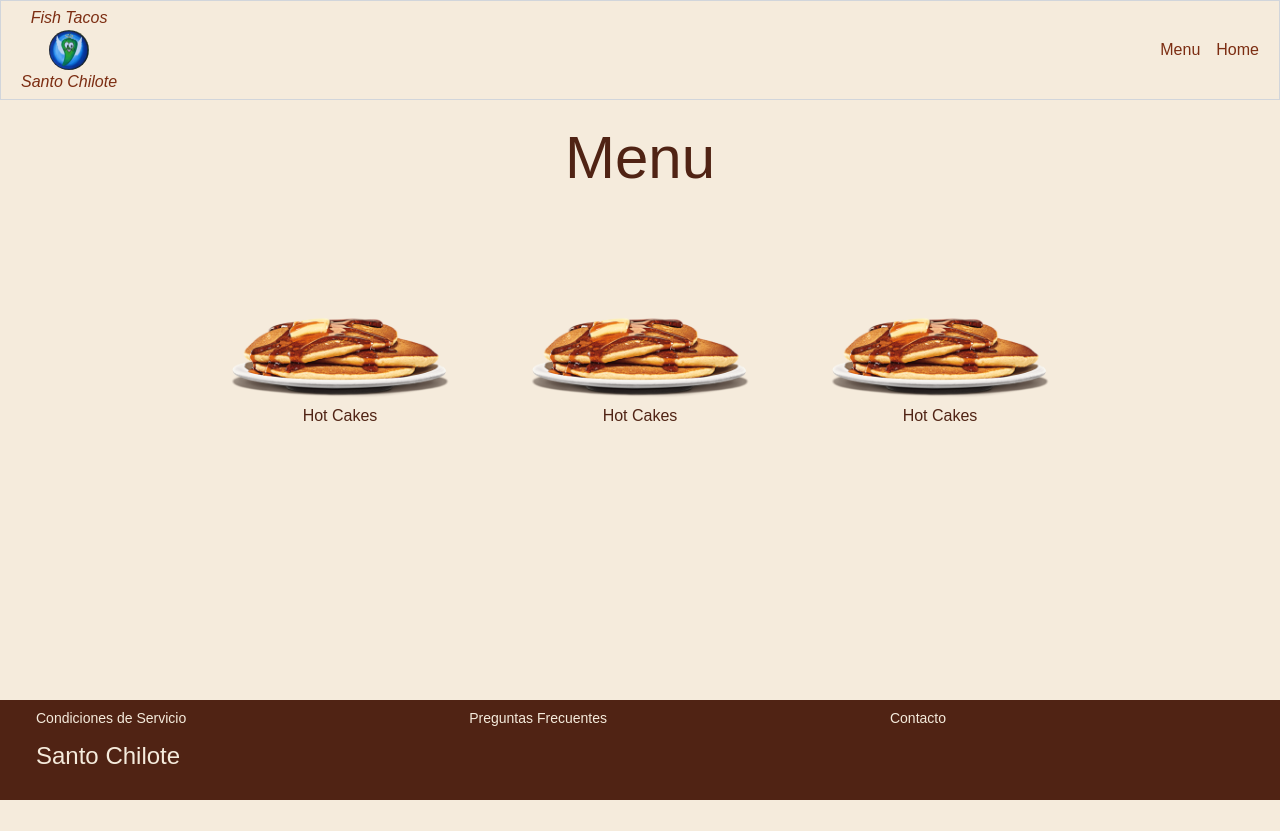
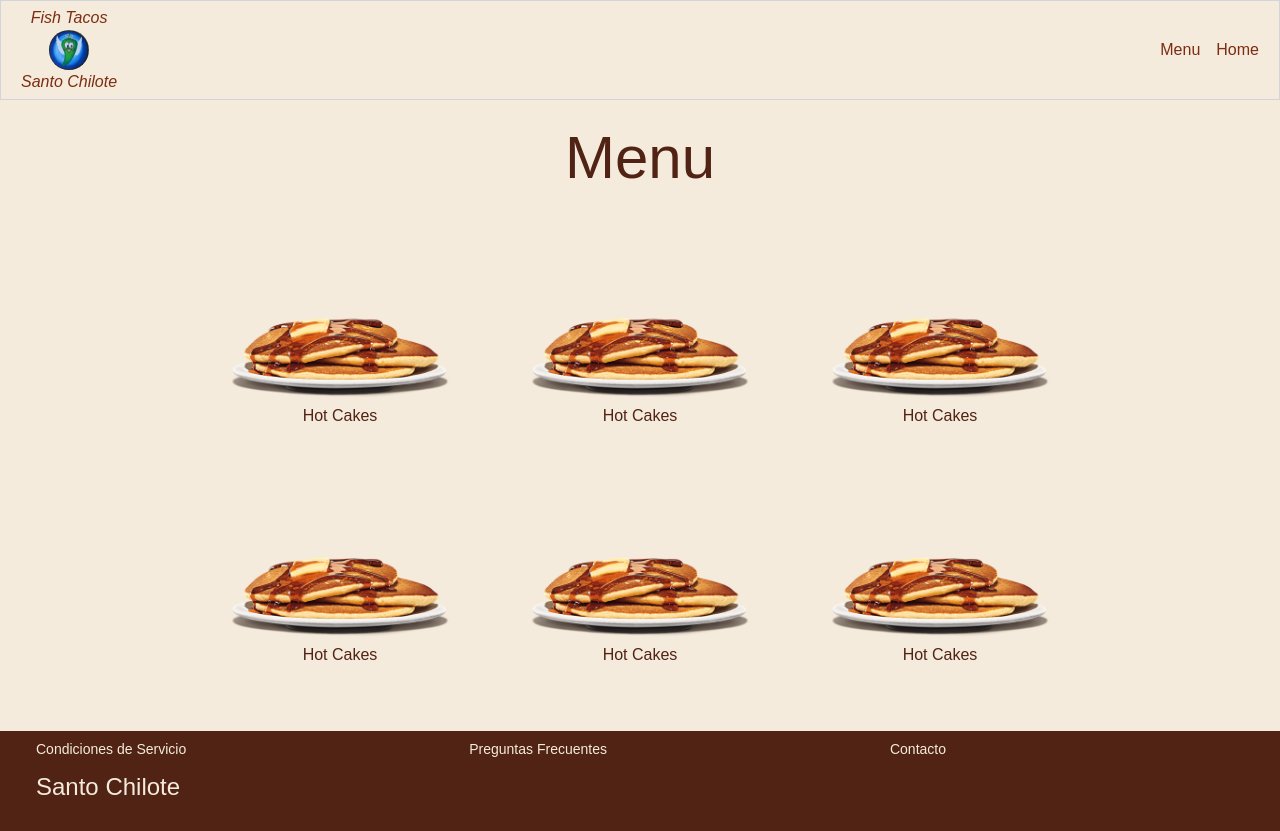
Before and after one commit to chucoyos/santo_chilote, a Next.js app: page /menu in a window 1280 px wide. Before the commit the page ends 800 px from the top, so only its background shows below. Built offline with nearby package versions, Linux system fonts and the light colour scheme; a web font is replaced by a local one.

Commit message:
Edit footer and trasition food items

```diff
--- a/app/components/FoodItem.jsx
+++ b/app/components/FoodItem.jsx
@@ -1,6 +1,6 @@
 import Image from 'next/image'
 const FoodItem = ({ name, image }) => (
-	<div className='food-item flex flex-col items-center w-1/8'>
+	<div className='food-item flex flex-col items-center w-1/8 hover:scale-105 duration-300 easy-in-out cursor-pointer'>
 		<Image
 			src={image}
 			alt={name}
--- a/app/components/Footer.jsx
+++ b/app/components/Footer.jsx
@@ -2,7 +2,7 @@ import Link from 'next/link'
 
 const Footer = () => {
 	return (
-		<footer className='footer'>
+		<footer className='footer mt-16'>
 			<div className='flex text-sm ml-4'>
 				<ul className='flex justify-between w-3/4'>
 					<Link
--- a/app/components/Promo.jsx
+++ b/app/components/Promo.jsx
@@ -1,7 +1,7 @@
 import Image from 'next/image'
 export default function Promo() {
 	return (
-		<div className=''>
+		<div className='drop-shadow cursor-pointer hover:scale-105 transition ease-in-out duration-200 hover:drop-shadow-lg'>
 			<Image
 				src='/promo.png'
 				alt='hot cake promo'
--- a/app/layout.css
+++ b/app/layout.css
@@ -22,9 +22,6 @@
 .footer {
 	background: var(--txt-default);
 	color: var(--bg-default);
-	position: fixed;
-	bottom: 0;
-	left: 0;
 	width: 100%;
 	height: 100px;
 	display: flex;
--- a/app/layout.js
+++ b/app/layout.js
@@ -17,10 +17,12 @@ export default function RootLayout({ children }) {
 	return (
 		<html lang='en'>
 			<body className={agbalumo.className}>
-				<DrawerNav />
-				<Nav />
-				{children}
-				<Footer />
+				<div className='flex flex-col'>
+					<DrawerNav />
+					<Nav />
+					{children}
+					<Footer />
+				</div>
 			</body>
 		</html>
 	)
--- a/app/menu/page.jsx
+++ b/app/menu/page.jsx
@@ -16,6 +16,20 @@ const Menu = () => (
 				image='/Hot-cakes.png'
 			/>
 		</div>
+		<div className='flex flex-row justify-center'>
+			<FoodItem
+				name='Hot Cakes'
+				image='/Hot-cakes.png'
+			/>
+			<FoodItem
+				name='Hot Cakes'
+				image='/Hot-cakes.png'
+			/>
+			<FoodItem
+				name='Hot Cakes'
+				image='/Hot-cakes.png'
+			/>
+		</div>
 	</div>
 )
 
--- a/app/page.js
+++ b/app/page.js
@@ -1,4 +1,3 @@
-import Image from 'next/image'
 import PromoSection from './components/PromoSection'
 
 export default function Home() {
```
